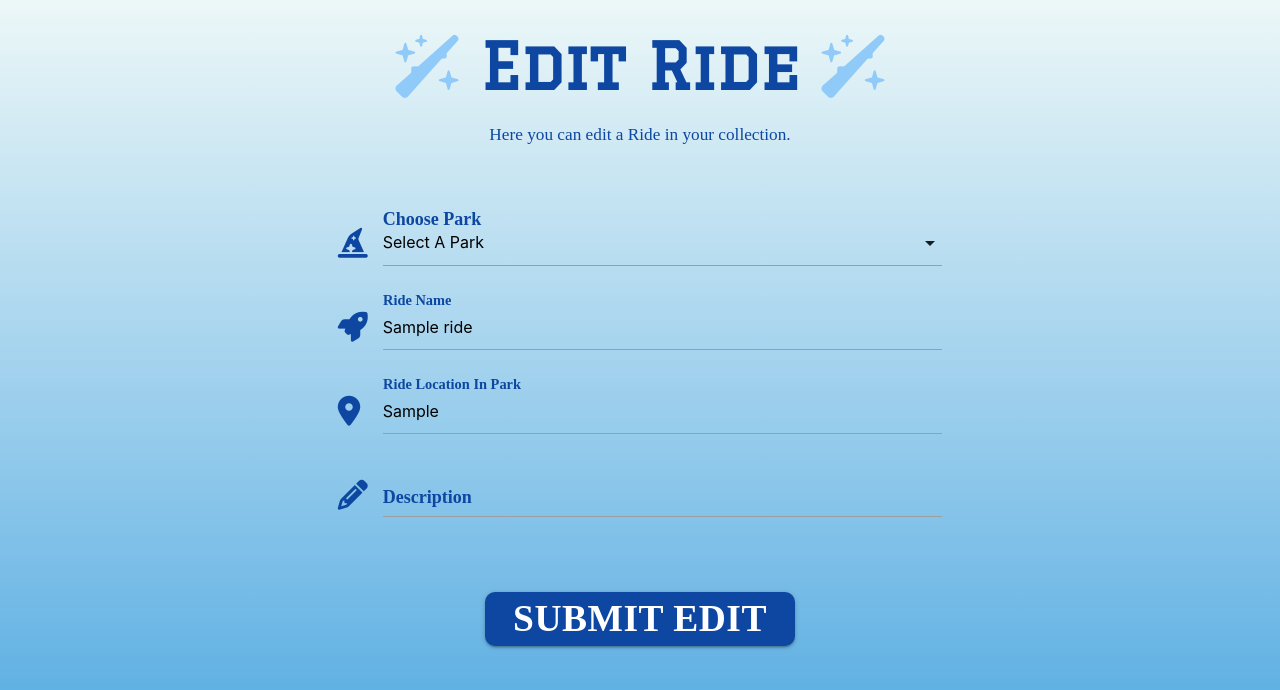
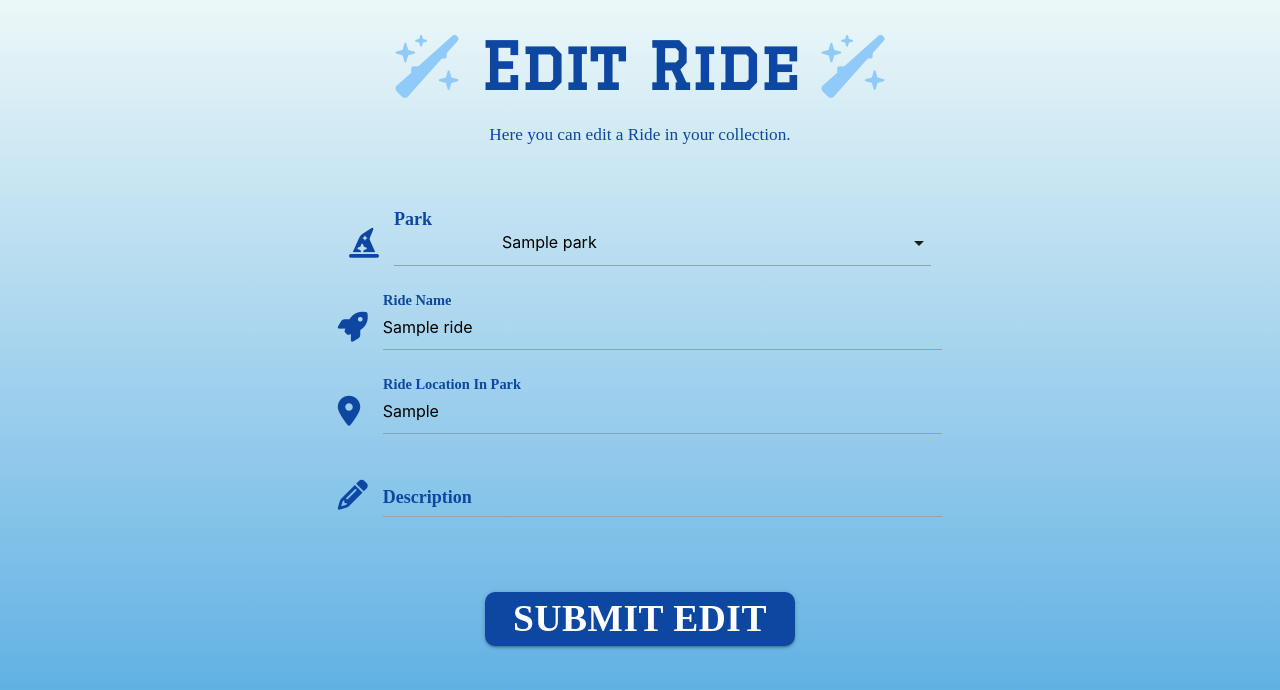
Before and after one commit to veebee4/mousepediadb, a Flask app: page /edit_ride/1 in a window 1280 px wide. Shown: the part 74-764 px from the top of the page. Run offline with Flask 2, Linux system fonts and the light colour scheme; tables that the repository leaves empty hold one stand-in row (values such as "Sample post"); some libraries are stand-ins or nearby versions; some web fonts are replaced.

Commit message:
Fix: issue with park id not prepopulating on edit_ride page

```diff
--- a/mousepediadb/routes.py
+++ b/mousepediadb/routes.py
@@ -122,13 +122,18 @@ def add_ride():
 @app.route("/edit_ride/<int:ride_id>", methods=["GET", "POST"])
 def edit_ride(ride_id):
     ride = Ride.query.get_or_404(ride_id)
+
     if request.method == "POST":
+        ride.park_id = request.form.get("park_id")
         ride.ride_name = request.form.get("ride_name")
         ride.ride_description = request.form.get("ride_description")
         ride.ride_location = request.form.get("ride_location")
+
         db.session.commit()
         return redirect(url_for("rides"))
-    return render_template("edit_ride.html", ride=ride)
+
+    parks = Park.query.all()
+    return render_template("edit_ride.html", ride=ride, parks=parks)
 
 
 @app.route("/delete_ride/<int:ride_id>")
--- a/mousepediadb/templates/edit_ride.html
+++ b/mousepediadb/templates/edit_ride.html
@@ -9,16 +9,17 @@
     <div class="row">
         <form class="col s12" method="POST" action="{{ url_for('edit_ride', ride_id=ride.id) }}">
             <!-- park_id -->
-            <div class="row">
             <div class="input-field col s12">
                 <i class="fa-solid fa-hat-wizard blue-text text-darken-4 prefix"></i>
-                    <select name="park_id" required>
+                <select id="park_id" name="park_id" required>
                     <option value="" disabled selected>Select A Park</option>
                     {% for park in parks %}
-                      <option value="{{ park.id }}">{{ park.park_name }}</option>
+                        <option value="{{ park.id }}" {% if park.id == ride.park_id %} selected {% endif %}>
+                        {{ park.park_name }}
+                        </option>
                     {% endfor %}
                 </select>
-                    <label for="park_id">Choose Park</label>
+                <label for="park_id">Park</label>
                 </div>
             </div>
             <!-- ride_name -->
```
Lines whose indentation alone changed are shown as unchanged.
